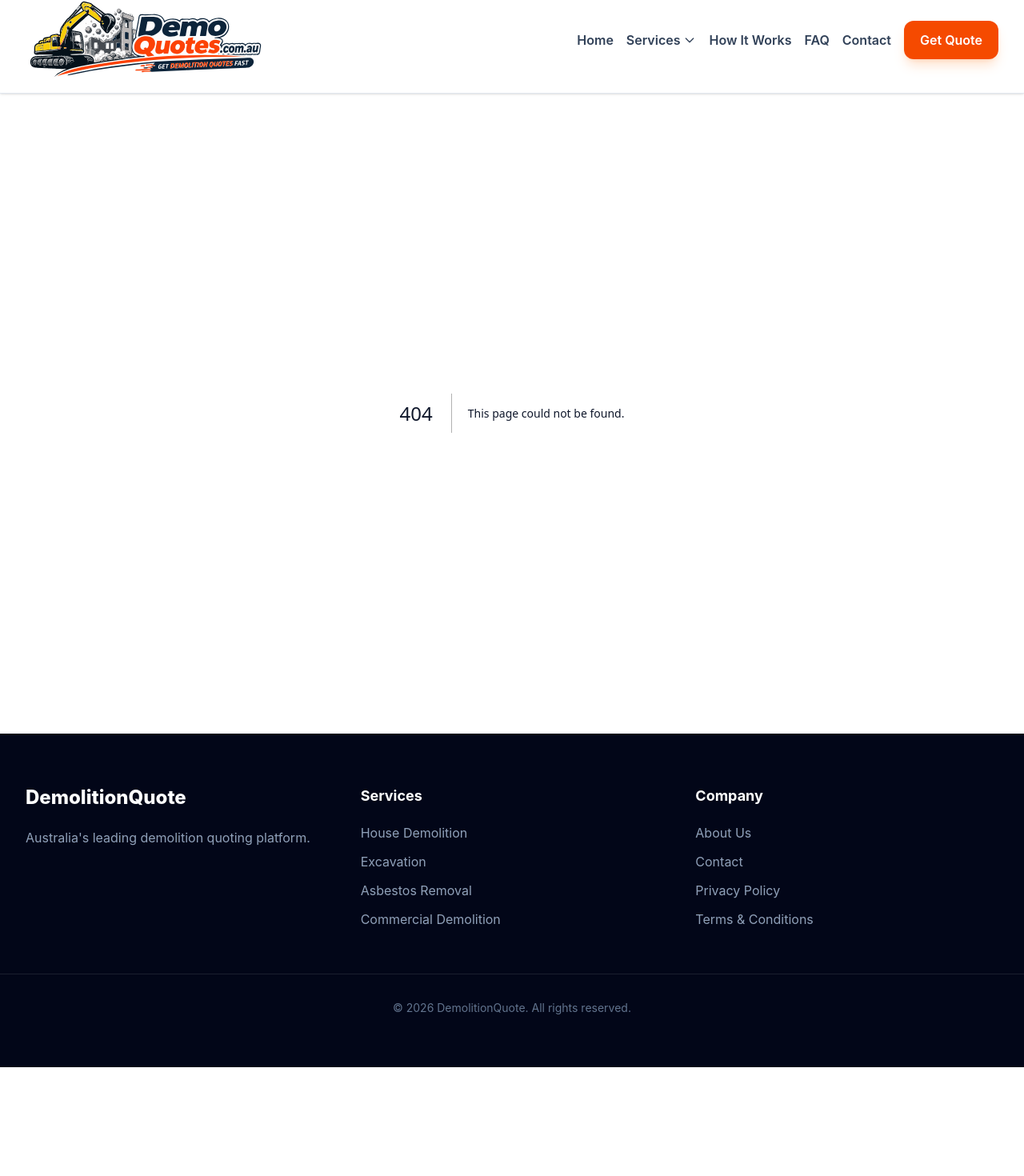
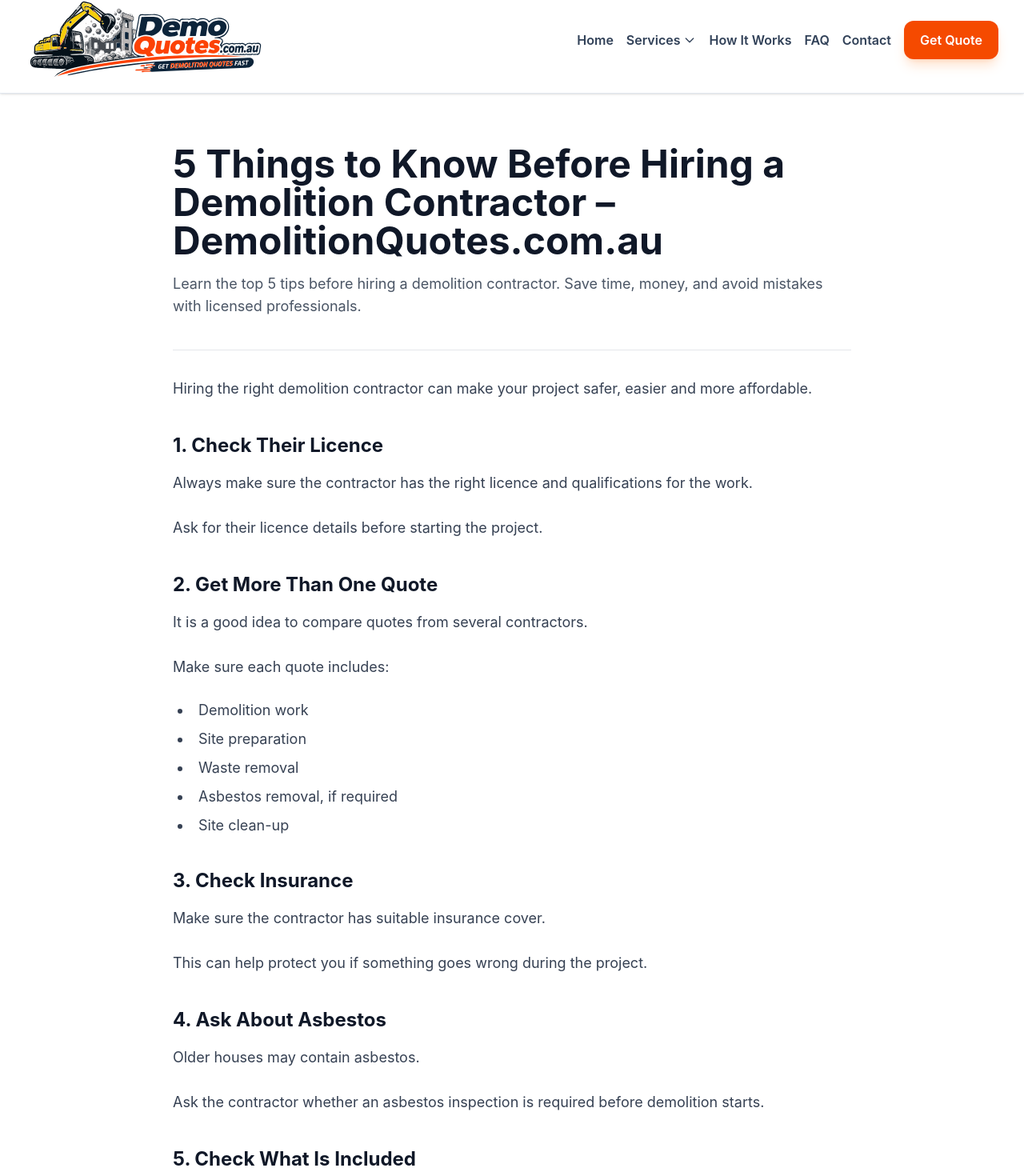
Before and after one commit to anisinaus-prog/demoquotes-nextjs, a Next.js app: page /blog/5-things-to-know-before-hiring-a-demolition-contractor in a window 1280 px wide. Before the commit this address had no page. Shown: the part 16-1486 px from the top of the page at 80% size. Before the commit the page ends 1350 px from the top, so only its background shows below. Built offline with nearby package versions, Linux system fonts and the light colour scheme.

Commit message:
blog added

```diff
--- /dev/null
+++ b/app/blog/MarkdownContent.tsx
@@ -0,0 +1,84 @@
+'use client';
+
+import ReactMarkdown from 'react-markdown';
+
+export default function MarkdownContent({
+  content,
+}: {
+  content: string;
+}) {
+  return (
+    <article className="max-w-none text-gray-700 leading-8">
+
+      <ReactMarkdown
+        components={{
+          h1: ({ children }) => (
+            <h1 className="mb-6 mt-10 text-4xl font-bold leading-tight text-gray-900">
+              {children}
+            </h1>
+          ),
+
+          h2: ({ children }) => (
+            <h2 className="mb-4 mt-10 text-2xl font-bold leading-tight text-gray-900">
+              {children}
+            </h2>
+          ),
+
+          h3: ({ children }) => (
+            <h3 className="mb-3 mt-8 text-xl font-bold text-gray-900">
+              {children}
+            </h3>
+          ),
+
+          p: ({ children }) => (
+            <p className="mb-6 text-lg leading-8 text-gray-700">
+              {children}
+            </p>
+          ),
+
+          ul: ({ children }) => (
+            <ul className="mb-6 ml-6 list-disc space-y-2 text-lg text-gray-700">
+              {children}
+            </ul>
+          ),
+
+          ol: ({ children }) => (
+            <ol className="mb-6 ml-6 list-decimal space-y-2 text-lg text-gray-700">
+              {children}
+            </ol>
+          ),
+
+          li: ({ children }) => (
+            <li className="pl-2">
+              {children}
+            </li>
+          ),
+
+          strong: ({ children }) => (
+            <strong className="font-bold text-gray-900">
+              {children}
+            </strong>
+          ),
+
+          a: ({ href, children }) => (
+            <a
+              href={href}
+              className="font-semibold text-blue-600 underline hover:text-blue-800"
+            >
+              {children}
+            </a>
+          ),
+
+          blockquote: ({ children }) => (
+            <blockquote className="my-6 border-l-4 border-blue-600 bg-gray-50 px-6 py-4 italic text-gray-700">
+              {children}
+            </blockquote>
+          ),
+        }}
+      >
+        {content}
+      </ReactMarkdown>
+
+    </article>
+  );
+}
--- /dev/null
+++ b/app/blog/[slug]/page.tsx
@@ -0,0 +1,67 @@
+import { notFound } from 'next/navigation';
+import { blogs } from '@/app/data/blogs';
+import MarkdownContent from '../MarkdownContent';
+
+type Props = {
+  params: {
+    slug: string;
+  };
+};
+
+export function generateStaticParams() {
+  return blogs.map((blog) => ({
+    slug: blog.slug,
+  }));
+}
+
+export function generateMetadata({ params }: Props) {
+  const blog = blogs.find((item) => item.slug === params.slug);
+
+  if (!blog) {
+    return {
+      title: 'Blog Not Found | DemoQuotes',
+    };
+  }
+
+  return {
+    title: `${blog.title} | DemoQuotes`,
+    description: blog.description,
+  };
+}
+
+export default function BlogPost({ params }: Props) {
+  const blog = blogs.find((item) => item.slug === params.slug);
+
+  if (!blog) {
+    notFound();
+  }
+
+  return (
+    <main className="bg-white py-16">
+      <article className="mx-auto max-w-4xl px-6">
+
+        <h1 className="text-4xl font-bold text-gray-900 md:text-5xl">
+          {blog.title}
+        </h1>
+
+        <p className="mt-4 text-lg text-gray-600">
+          {blog.description}
+        </p>
+
+        <div className="mt-10 border-t border-gray-200 pt-8">
+          <MarkdownContent content={blog.content} />
+        </div>
+
+        <div className="mt-12">
+          <a
+            href="/blog"
+            className="font-semibold text-blue-600 hover:text-blue-800"
+          >
+            ← Back to Blog
+          </a>
+        </div>
+
+      </article>
+    </main>
+  );
+}
--- /dev/null
+++ b/app/blog/page.tsx
@@ -0,0 +1,51 @@
+import Link from 'next/link';
+import { blogs } from '@/app/data/blogs';
+
+export default function BlogPage() {
+  return (
+    <main className="bg-white">
+      {/* Header */}
+      <section className="bg-gray-900 py-16 text-white">
+        <div className="mx-auto max-w-6xl px-6">
+          <h1 className="text-4xl font-bold md:text-5xl">
+            Demolition Blog
+          </h1>
+
+          <p className="mt-4 max-w-2xl text-lg text-gray-300">
+            Helpful demolition tips, contractor advice, costs and guides for
+            property owners across Australia.
+          </p>
+        </div>
+      </section>
+
+      {/* Blog posts */}
+      <section className="py-16">
+        <div className="mx-auto max-w-6xl px-6">
+          <div className="grid gap-8 md:grid-cols-2 lg:grid-cols-3">
+            {blogs.map((blog) => (
+              <article
+                key={blog.slug}
+                className="rounded-xl border border-gray-200 bg-white p-6 shadow-sm transition hover:-translate-y-1 hover:shadow-md"
+              >
+                <h2 className="text-2xl font-semibold text-gray-900">
+                  {blog.title}
+                </h2>
+
+                <p className="mt-3 text-gray-600">
+                  {blog.description}
+                </p>
+
+                <Link
+                  href={`/blog/${blog.slug}`}
+                  className="mt-6 inline-block font-semibold text-blue-600 hover:text-blue-800"
+                >
+                  Read More →
+                </Link>
+              </article>
+            ))}
+          </div>
+        </div>
+      </section>
+    </main>
+  );
+}
--- a/app/data/blogs.ts
+++ b/app/data/blogs.ts
@@ -1,8 +1,61 @@
 export const blogs = [
   {
-    slug: 'demo-post-1',
-    title: '5 Things to Know Before Hiring a Contractor',
-    description: 'Learn key tips before hiring demolition contractors.',
-    content: '...',
+    slug: '5-things-to-know-before-hiring-a-demolition-contractor',
+    title:
+      '5 Things to Know Before Hiring a Demolition Contractor – DemolitionQuotes.com.au',
+    description:
+      'Learn the top 5 tips before hiring a demolition contractor. Save time, money, and avoid mistakes with licensed professionals.',
+    content: `
+  Hiring the right demolition contractor can make your project safer, easier and more affordable.
+
+  ## 1. Check Their Licence
+
+  Always make sure the contractor has the right licence and qualifications for the work.
+
+  Ask for their licence details before starting the project.
+
+  ## 2. Get More Than One Quote
+
+  It is a good idea to compare quotes from several contractors.
+
+  Make sure each quote includes:
+
+  - Demolition work
+  - Site preparation
+  - Waste removal
+  - Asbestos removal, if required
+  - Site clean-up
+
+  ## 3. Check Insurance
+
+  Make sure the contractor has suitable insurance cover.
+
+  This can help protect you if something goes wrong during the project.
+
+  ## 4. Ask About Asbestos
+
+  Older houses may contain asbestos.
+
+  Ask the contractor whether an asbestos inspection is required before demolition starts.
+
+  ## 5. Check What Is Included
+
+  Before accepting a quote, check exactly what is included in the price.
+
+  A cheap quote may not include important costs such as waste disposal, permits or asbestos removal.
+
+  ## Final Thoughts
+
+  Choosing the right contractor can save you time, money and stress.
+
+  Take the time to compare contractors and make sure you understand the full cost before starting your demolition project.
+  `,
+  },
+  {
+    slug: 'how-to-choose-the-right-demolition-company',
+    title:
+      'How to Choose the Right Demolition Company – DemolitionQuotes.com.au',
+    description:
+      'Step-by-step guide to selecting the best demolition contractor for your project. Licensed, insured, and trusted.',
   },
 ];
--- a/app/services/house-demolition/page.tsx
+++ b/app/services/house-demolition/page.tsx
@@ -418,3 +418,32 @@ export default function HouseDemolition() {
     </div>
   );
 }
+
+<script
+type="application/ld+json"
+dangerouslySetInnerHTML={{
+__html: JSON.stringify({
+"@context": "https://schema.org",
+"@type": "BreadcrumbList",
+"itemListElement": [
+{
+"@type": "ListItem",
+"position": 1,
+"name": "Home",
+"item": "https://demolitionquotes.com.au"
+},
+{
+"@type": "ListItem",
+"position": 2,
+"name": "Services",
+"item": "https://demolitionquotes.com.au/services"
+},
+{
+"@type": "ListItem",
+"position": 3,
+"name": service.title
+}
+]
+})
+}}
+/>
--- a/package.json
+++ b/package.json
@@ -11,6 +11,7 @@
   "dependencies": {
     "@react-google-maps/api": "^2.20.8",
     "@supabase/supabase-js": "^2.99.1",
+    "@tailwindcss/typography": "^0.5.20",
     "@types/node": "20.6.2",
     "@types/react": "18.2.22",
     "@types/react-dom": "18.2.7",
@@ -22,6 +23,7 @@
     "next": "13.5.1",
     "react": "18.2.0",
     "react-dom": "18.2.0",
+    "react-markdown": "^10.1.0",
     "typescript": "5.2.2"
   },
   "devDependencies": {
```
Also changed, not shown: 1 other file (tests, documents, lock files or other folders).
